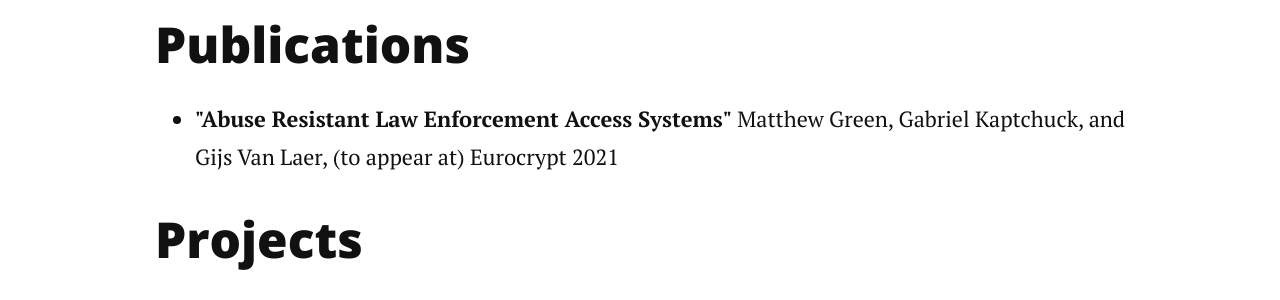
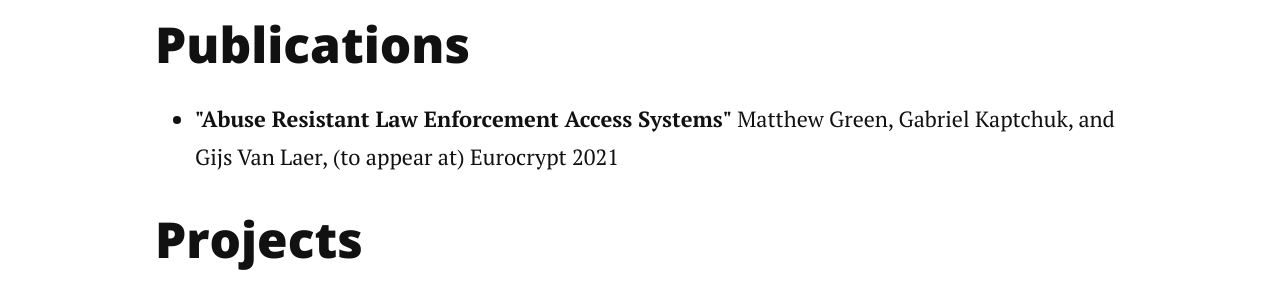
Before and after one commit to gijsvl/gijsvl.github.io, a Jekyll site: the page built from research.html, in a window 1280 px wide. Shown: the part 631-931 px from the top of the page. Built offline with Jekyll 4.4.1, drawn with Linux system fonts in a browser that asks for light colours; nearby versions of some CDN libraries.

Commit message:
Update research.html

```diff
--- a/research.html
+++ b/research.html
@@ -10,7 +10,7 @@
 	</p>
 	<h2>Publications</h2>
 	<ul>
-		<li><b>"Abuse Resistant Law Enforcement Access Systems"</b> Matthew Green, Gabriel Kaptchuck, and Gijs Van Laer, (to appear at) Eurocrypt 2021</li>
+		<li><b>"Abuse Resistant Law Enforcement Access Systems"</b> Matthew Green, Gabriel Kaptchuk, and Gijs Van Laer, (to appear at) Eurocrypt 2021</li>
 	</ul>
 	<h2>Projects</h2>
 	<ul>
```
